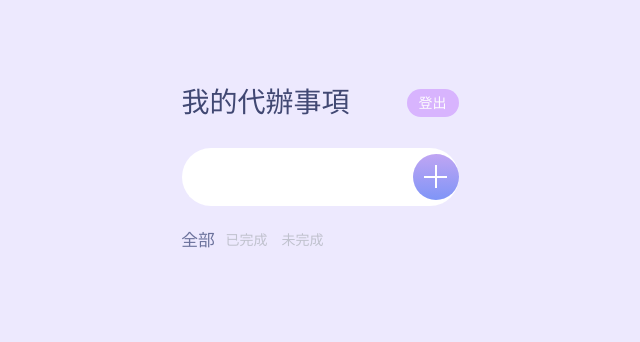
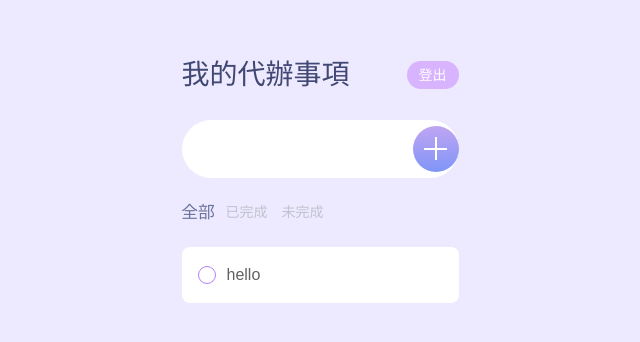
Before and after one commit to SheepNDW/vue-ts-todo, a Vue app: page / in a window 1280 px wide. Shown: the part 234-576 px from the top of the page, without its empty margins (320-960 px from the left). Built offline with nearby package versions, Linux system fonts and the light colour scheme.

Commit message:
feat: 初始狀態模板

```diff
--- a/src/components/TodoList.vue
+++ b/src/components/TodoList.vue
@@ -1,15 +1,12 @@
 <script setup lang="ts">
-defineProps({
-  todos: {
-    type: Array,
-    default: () => [],
-  },
-});
+import TodoListItem from './TodoListItem.vue';
 </script>
 
 <template>
   <div class="grid gap-y-3.5">
-    <transition-group name="list" appear> </transition-group>
+    <!-- <transition-group name="list" appear> -->
+    <TodoListItem />
+    <!-- </transition-group> -->
   </div>
 </template>
 
--- a/src/components/TodoListItem.vue
+++ b/src/components/TodoListItem.vue
@@ -1,31 +1,22 @@
-<script setup lang="ts">
-defineProps({
-  todoItem: {
-    type: Object,
-    default: () => ({}),
-  },
-});
-</script>
+<script setup lang="ts"></script>
 
 <template>
-  <div class="todo-item" :class="{ done: todoItem.completed_at }">
+  <div
+    class="todo-item flex items-center p-4 text-[#626262] rounded-lg bg-white"
+    :class="{ done: false }"
+  >
     <label class="relative flex items-center mr-auto">
-      <input class="todo-item__checkbox" type="checkbox" :checked="todoItem.completed_at" />
+      <input class="todo-item__checkbox" type="checkbox" :checked="false" />
       <span class="todo-item__check-button"></span>
-      <span v-show="!todoItem.isEdit">{{ todoItem.content }}</span>
-      <input v-show="todoItem.isEdit" type="text" :value="todoItem.content" ref="inputRef" />
+      <span>{{ 'hello' }}</span>
     </label>
 
-    <i v-show="!todoItem.isEdit" class="i-ic-baseline-mode-edit-outline todo-item__icon mr-2"></i>
-    <i class="i-ic-outline-delete todo-item__icon"></i>
+    <i class="i-ic-baseline-mode-edit-outline todo-item__icon mr-2"></i>
+    <i class="i-ic-baseline-delete-outline todo-item__icon"></i>
   </div>
 </template>
 
 <style scoped>
-.todo-item {
-  @apply flex items-center p-4 text-[#626262] rounded-lg bg-white;
-}
-
 .todo-item__checkbox {
   margin-right: 1rem;
   opacity: 0;
--- a/src/views/Login/LoginForm.vue
+++ b/src/views/Login/LoginForm.vue
@@ -60,8 +60,7 @@ const switchMode = () => {
 }
 
 .form__input {
-  @apply w-full text-lg px-2 py-4 border-none outline-none rounded bg-light-300 placeholder-gray-300;
-  @apply transition-all duration-300 focus:shadow-lg;
+  @apply w-full text-lg px-2 py-4 border-none outline-none rounded bg-light-300 placeholder-gray-300 transition-all duration-300 focus:shadow-lg;
   border-bottom: 3px solid transparent;
 }
 .form__input:focus {
```
Also changed, not shown: src/types/index.d.ts (added).
